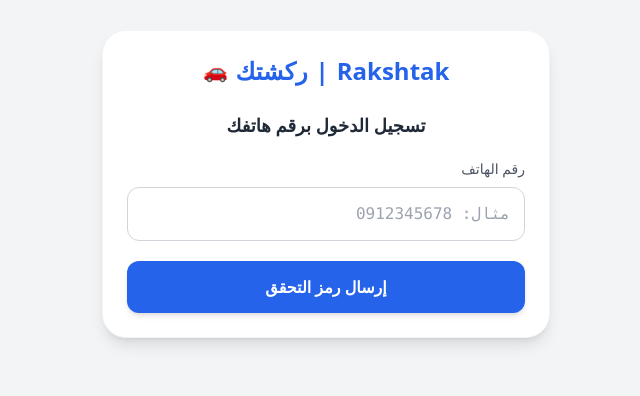
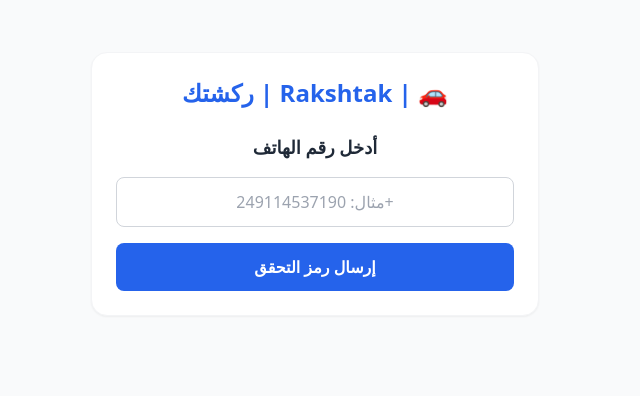
Before and after one commit to paradisesoap653-dotcom/Rakshtak, a Next.js app: page /login in a window 1280 px wide. Shown: the part 216-612 px from the top of the page, without its empty margins (452-1092 px from the left). Built offline with nearby package versions, Linux system fonts and the light colour scheme.

Commit message:
Update page.tsx

```diff
--- a/src/app/login/page.tsx
+++ b/src/app/login/page.tsx
@@ -10,17 +10,19 @@
   const [loading, setLoading] = useState(false);
   const router = useRouter();
 
-  // طلب إرسال الرمز
+  // 1. طلب إرسال الرمز
   const requestCode = async () => {
     if (!phone || phone.trim().length < 8) {
       return alert("يرجى إدخال رقم هاتف صحيح");
     }
+
     setLoading(true);
+
     try {
       const res = await fetch("/api/auth/login", {
         method: "POST",
         headers: { "Content-Type": "application/json" },
-        body: JSON.stringify({ action: "send", phone: phone.trim() }),
+        body: JSON.stringify({ action: "send", phone }),
       });
 
       const data = await res.json();
@@ -29,119 +31,112 @@
         setCode(""); // تفريغ خانة الرمز
         setStep("code");
       } else {
-        alert(data.error || "فشل إرسال الرمز");
+        // حتى لو فشل الإرسال الحقيقي عبر Twilio، ننتقل لصفحة الرمز لنسمح بالرمز التجريبي 1234
+        console.warn("فشل الإرسال الحقيقي، الانتقال للتجربة بالرمز 1234");
+        setCode("");
+        setStep("code");
       }
     } catch (error) {
-      alert("حدث خطأ أثناء الاتصال بالخادم");
+      // التجاوز في حالة وجود أي خطأ في الاتصال
+      setCode("");
+      setStep("code");
     } finally {
       setLoading(false);
     }
   };
 
-  // التحقق من الرمز
+  // 2. التحقق من الرمز وتأكيد الدخول
   const verifyCode = async () => {
-    if (!code) return alert("أدخل رمز التحقق");
+    if (!code || code.trim().length !== 4) {
+      return alert("يرجى إدخال رمز التحقق المكون من 4 أرقام");
+    }
+
     setLoading(true);
+
+    // 💡 شرط التجاوز التجريبي: قبول الرمز 1234 مباشرة دون الحاجة للـ API
+    if (code === "1234") {
+      setLoading(false);
+      router.push("/dashboard"); // التوجيه إلى الشاشة الرئيسية أو اللوحة
+      return;
+    }
+
+    // المنطق العادي للتحقق عبر الـ API
     try {
       const res = await fetch("/api/auth/login", {
         method: "POST",
         headers: { "Content-Type": "application/json" },
-        body: JSON.stringify({ action: "verify", phone: phone.trim(), code: code.trim() }),
+        body: JSON.stringify({ action: "verify", phone, code }),
       });
 
       const data = await res.json();
 
       if (res.ok) {
-        // حفظ بيانات المستخدم مؤقتاً والتحويل للرئيسية
-        if (typeof window !== "undefined") {
-          localStorage.setItem("user", JSON.stringify(data));
-        }
-        router.push("/");
+        router.push("/dashboard");
       } else {
         alert(data.error || "رمز التحقق غير صحيح");
       }
     } catch (error) {
-      alert("حدث خطأ أثناء التحقق");
+      alert("حدث خطأ أثناء التحقق، حاول مرة أخرى");
     } finally {
       setLoading(false);
     }
   };
 
   return (
-    <div className="min-h-screen bg-gray-100 flex flex-col items-center justify-center p-4" dir="rtl">
-      <div className="w-full max-w-md bg-white rounded-3xl shadow-lg p-6 space-y-6 text-center border border-gray-100">
-
-        <div className="space-y-1">
-          <h1 className="text-2xl font-bold text-blue-600 flex items-center justify-center gap-2">
-            <span>Rakshtak</span>
-            <span>|</span>
-            <span>ركشتك</span>
-            <span className="text-xl">🚗</span>
-          </h1>
-        </div>
+    <div className="flex flex-col items-center justify-center min-h-screen p-4 bg-gray-50 dir-rtl">
+      <div className="w-full max-w-md p-6 bg-white rounded-2xl shadow-sm border border-gray-100 text-center">
+        <h1 className="text-2xl font-bold text-blue-600 mb-6">🚗 | Rakshtak | ركشتك</h1>
 
         {step === "phone" ? (
-          <div className="space-y-5">
-            <h2 className="text-lg font-bold text-gray-800">تسجيل الدخول برقم هاتفك</h2>
-
-            <div className="text-right space-y-2">
-              <label className="block text-sm text-gray-600 font-medium">رقم الهاتف</label>
+          /* شاشة إدخال رقم الهاتف */
+          <div className="space-y-4">
+            <h2 className="text-lg font-semibold text-gray-800">أدخل رقم الهاتف</h2>
             <input
               type="tel"
               value={phone}
               onChange={(e) => setPhone(e.target.value)}
-                placeholder="مثال: 0912345678"
-                className="w-full p-3.5 bg-white border border-gray-300 rounded-xl text-gray-800 placeholder-gray-400 focus:outline-none focus:border-blue-500 text-right font-mono text-base"
+              placeholder="مثال: 249114537190+"
+              className="w-full p-3 border border-gray-300 rounded-lg text-center dir-ltr focus:outline-none focus:border-blue-500"
             />
-            </div>
-
             <button
               onClick={requestCode}
               disabled={loading}
-              className="w-full bg-blue-600 hover:bg-blue-700 text-white font-bold py-3.5 rounded-xl transition-all shadow-md active:scale-[0.98] disabled:opacity-50"
+              className="w-full bg-blue-600 hover:bg-blue-700 text-white font-bold py-3 rounded-lg transition-colors disabled:opacity-50"
             >
               {loading ? "جاري الإرسال..." : "إرسال رمز التحقق"}
             </button>
           </div>
         ) : (
-          <div className="space-y-5">
-            <h2 className="text-lg font-bold text-gray-800">أدخل رمز التحقق</h2>
-            <p className="text-xs text-gray-500">
-              تم إرسال الرمز إلى الرقم: <span className="font-mono font-bold text-gray-700">{phone}</span>
-            </p>
+          /* شاشة إدخال رمز التحقق */
+          <div className="space-y-4">
+            <h2 className="text-lg font-semibold text-gray-800">أدخل رمز التحقق</h2>
+            <p className="text-xs text-gray-500 dir-ltr">تم إرسال الرمز إلى الرقم: {phone}</p>
 
-            <div className="text-right space-y-2">
-              <label className="block text-sm text-gray-600 font-medium">رمز التحقق</label>
             <input
               type="text"
               value={code}
               onChange={(e) => setCode(e.target.value)}
               placeholder="مثال: 1234"
               maxLength={4}
-                className="w-full p-3.5 bg-white border border-gray-300 rounded-xl text-gray-800 placeholder-gray-400 focus:outline-none focus:border-blue-500 text-center font-mono text-lg tracking-widest"
+              className="w-full p-3 border border-gray-300 rounded-lg text-center text-xl tracking-widest focus:outline-none focus:border-green-500"
             />
-            </div>
 
             <button
               onClick={verifyCode}
               disabled={loading}
-              className="w-full bg-green-600 hover:bg-green-700 text-white font-bold py-3.5 rounded-xl transition-all shadow-md active:scale-[0.98] disabled:opacity-50"
+              className="w-full bg-green-600 hover:bg-green-700 text-white font-bold py-3 rounded-lg transition-colors disabled:opacity-50"
             >
-              {loading ? "جاري التحقق..." : "تأكيد وتأكيد الدخول"}
+              {loading ? "جاري التأكيد..." : "تأكيد وتأكيد الدخول"}
             </button>
 
             <button
-              onClick={() => {
-                setCode("");
-                setStep("phone");
-              }}
-              className="text-xs text-gray-500 hover:underline pt-2 block mx-auto"
+              onClick={() => setStep("phone")}
+              className="text-sm text-gray-500 underline block mx-auto mt-2 hover:text-gray-700"
             >
               تغيير رقم الهاتف
             </button>
           </div>
         )}
-
       </div>
     </div>
   );
```
Lines whose indentation alone changed are shown as unchanged.
